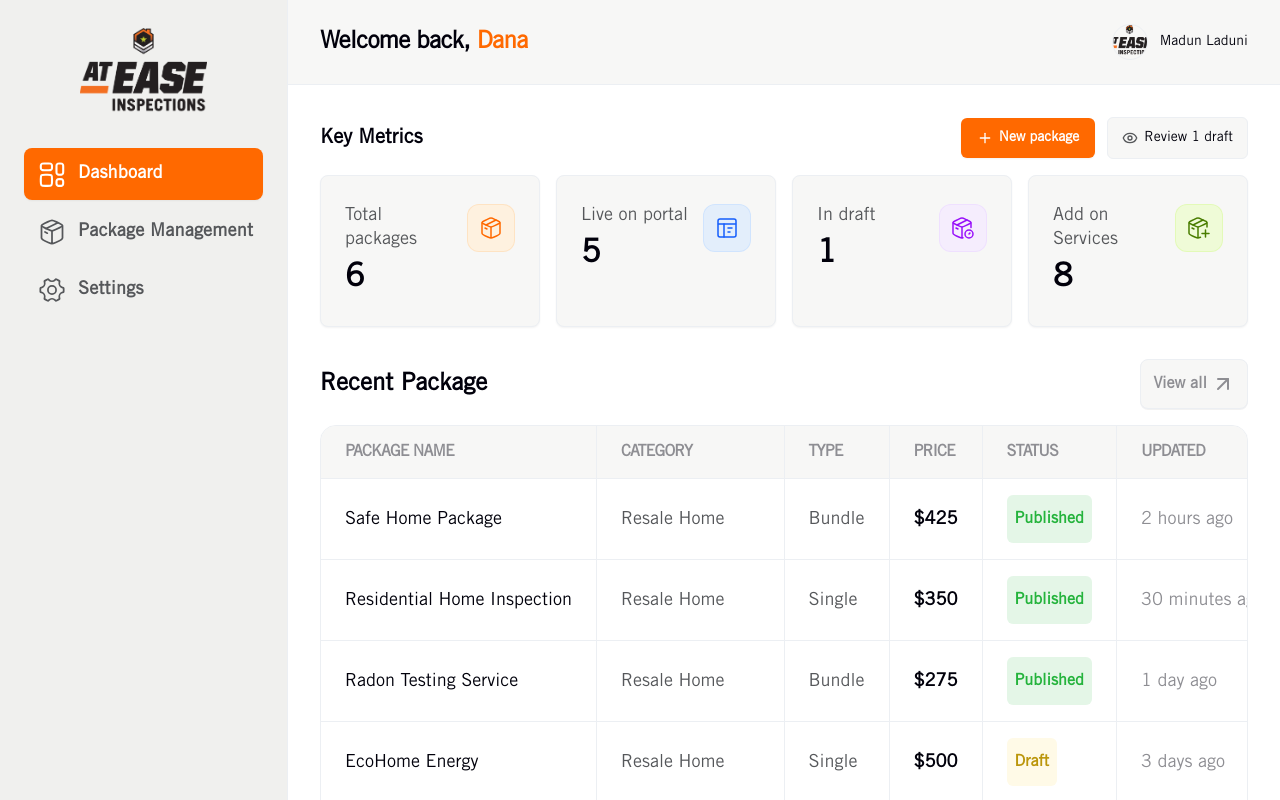
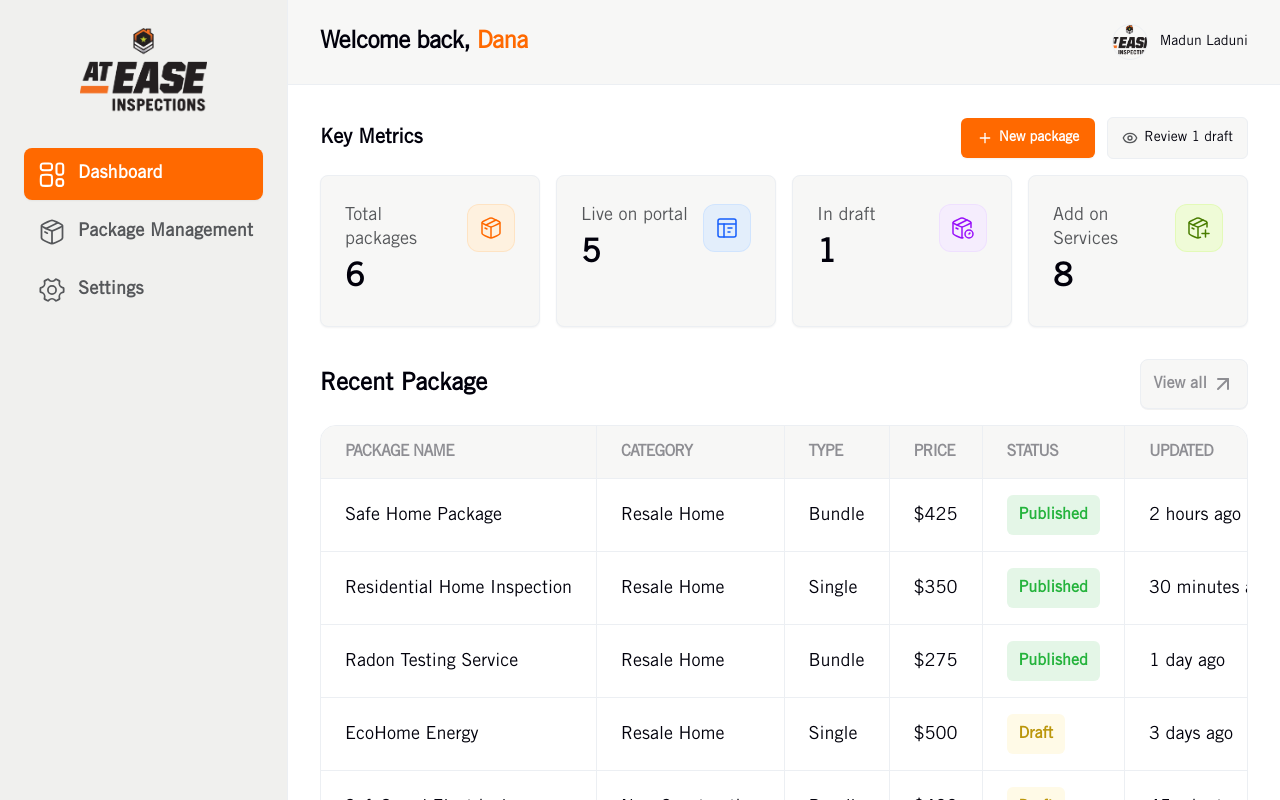
Before and after one commit to backbencherstudio/jmbattaglia_frontend, a Next.js app: page /admin/dashboard in a window 1280 px wide. Shown: the top 800 px of the page. Built offline with nearby package versions, Linux system fonts and the light colour scheme.

Commit message:
table design done

```diff
--- a/components/admin/dashboard/RecentPackagesTable.tsx
+++ b/components/admin/dashboard/RecentPackagesTable.tsx
@@ -36,18 +36,18 @@ export function RecentPackagesTable() {
     {
       key: "category",
       header: "Category",
-      render: (item) => <span className="text-sub">{item.category}</span>,
+      render: (item) => <span className="text-main">{item.category}</span>,
     },
     {
       key: "type",
       header: "Type",
-      render: (item) => <span className="text-sub">{item.type}</span>,
+      render: (item) => <span className="text-main">{item.type}</span>,
     },
     {
       key: "price",
       header: "Price",
       render: (item) => (
-        <span className="font-semibold text-main">{item.price}</span>
+        <span className="font-normal text-main">{item.price}</span>
       ),
     },
     {
@@ -55,7 +55,7 @@ export function RecentPackagesTable() {
       header: "Status",
       render: (item) => (
         <span
-          className={`inline-flex items-center px-2 py-3 rounded-md capitalize text-base font-semibold ${item.status === "Published"
+          className={`inline-flex items-center px-3 py-2 rounded-md capitalize text-base font-semibold ${item.status === "Published"
             ? "bg-[#24B33C1F] text-[#24B33C]"
             : "bg-[#FFFAE7] text-[#BB960B]"
             }`}
@@ -68,7 +68,7 @@ export function RecentPackagesTable() {
       key: "updated",
       header: "Updated",
       render: (item) => (
-        <span className="text-muted">{item.updated}</span>
+        <span className="text-main">{item.updated}</span>
       ),
     },
   ];
```
